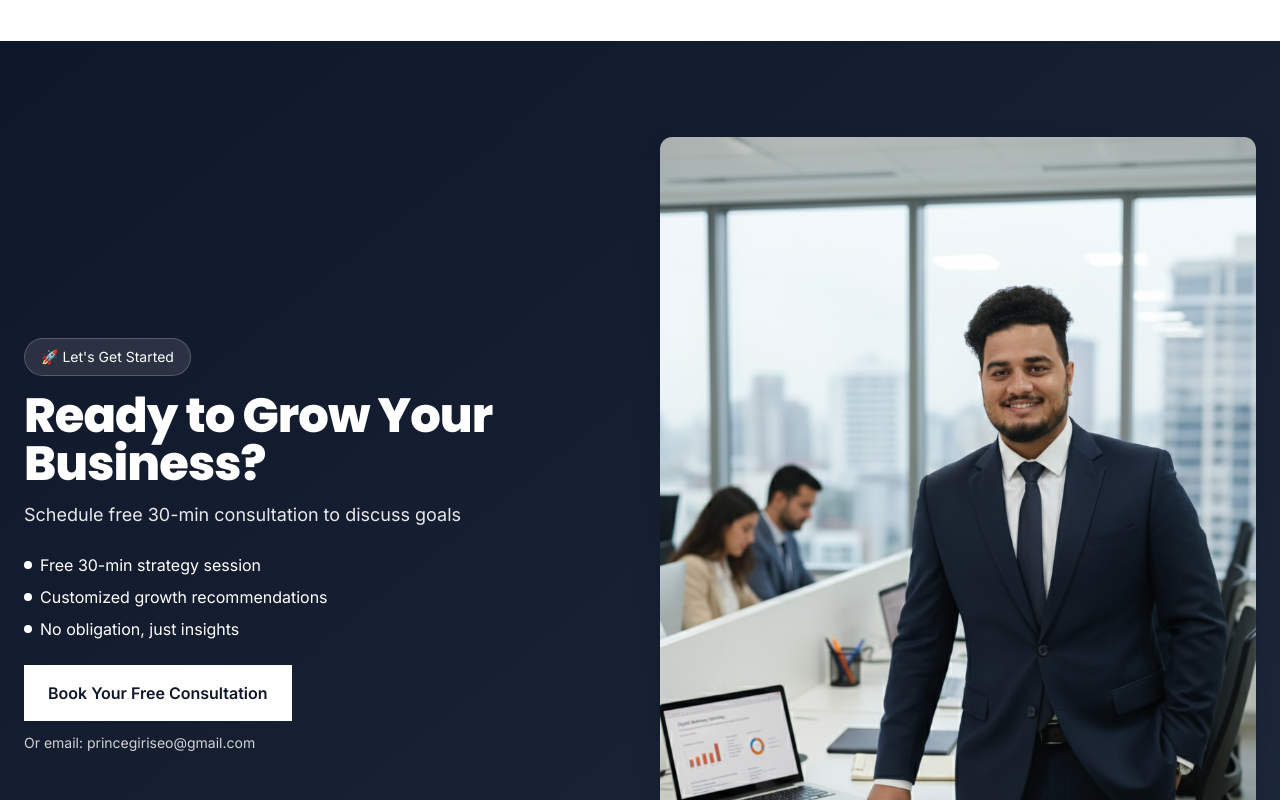
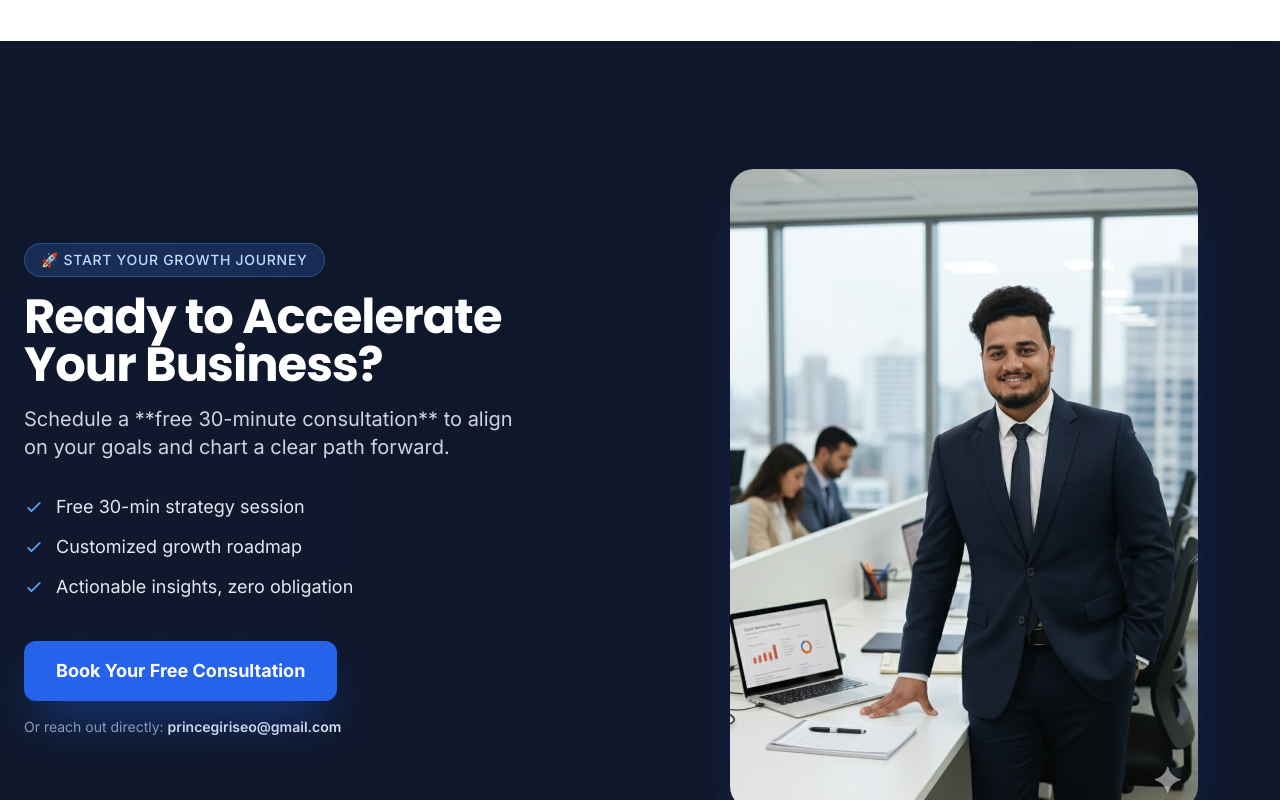
Before and after one commit to rgstartup/Prince-Giri-Personal-Portfolio-Website, a React (Vite) app: page / in a window 1280 px wide. Shown: the part 4680-5480 px from the top of the page. Built offline with nearby package versions, Linux system fonts and the light colour scheme.

Commit message:
CTA & email update

```diff
--- a/src/components/CTA.tsx
+++ b/src/components/CTA.tsx
@@ -1,28 +1,93 @@
 export function CTA() {
   return (
     <>
+      <section className="py-20 md:py-32 bg-slate-900 relative overflow-hidden">
+        {/* Subtle Geometric Pattern for Depth and Beauty (Blue Tones) */}
+        <div
+          className="absolute inset-0 opacity-15"
+          style={{
+            backgroundImage:
+              'radial-gradient(circle at 10% 50%, rgba(59, 130, 246, 0.1) 0%, transparent 50%), radial-gradient(circle at 90% 50%, rgba(30, 64, 175, 0.1) 0%, transparent 50%)',
+            backgroundSize: '100% 100%',
+          }}
+        ></div>
+        <div
+          className="absolute inset-0 opacity-[0.05]"
+          style={{
+            backgroundImage:
+              'linear-gradient(45deg, transparent 24%, rgba(255, 255, 255, .05) 25%, rgba(255, 255, 255, .05) 30%, transparent 31%, transparent 74%, rgba(255, 255, 255, .05) 75%, rgba(255, 255, 255, .05) 80%, transparent 81%), linear-gradient(-45deg, transparent 24%, rgba(255, 255, 255, .05) 25%, rgba(255, 255, 255, .05) 30%, transparent 31%, transparent 74%, rgba(255, 255, 255, .05) 75%, rgba(255, 255, 255, .05) 80%, transparent 81%)',
+            backgroundSize: '80px 80px',
+          }}
+        ></div>
 
+        <div className="container mx-auto px-4 md:px-6 relative z-10">
+          <div className="grid lg:grid-cols-2 gap-12 lg:gap-16 items-center text-white">
+            {/* Left Column - Content */}
+            <div>
+              {/* Tag/Badge: Light Blue/Indigo */}
+              <div className="inline-flex items-center gap-2 bg-blue-500/20 border border-blue-500/40 text-blue-200 rounded-full px-4 py-1.5 text-sm font-medium tracking-wider uppercase">
+                🚀 Start Your Growth Journey
+              </div>
 
-      <section className="py-24 bg-gradient-to-br from-slate-900 to-slate-800 relative overflow-hidden">
-        {/* <div className="absolute inset-0 bg-[linear-gradient(45deg,transparent_25%,rgba(255,255,255,.05)_25%,rgba(255,255,255,.05)_50%,transparent_50%,transparent_75%,rgba(255,255,255,.05)_75%,rgba(255,255,255,.05))] bg-[length:60px_60px]"></div> */}
-        <div className="container mx-auto px-6 grid lg:grid-cols-2 gap-10 items-center text-white">
-          <div>
-            <div className="inline-flex items-center gap-2 bg-white/10 border border-white/20 rounded-full px-4 py-2 text-sm">🚀 Let's Get Started</div>
-            <h2 className="mt-4 text-4xl md:text-5xl font-extrabold">Ready to Grow Your Business?</h2>
-            <p className="mt-3 text-white/90">Schedule free 30-min consultation to discuss goals</p>
-            <ul className="mt-6 space-y-2">
-              {['Free 30-min strategy session', 'Customized growth recommendations', 'No obligation, just insights'].map((b) => (
-                <li key={b} className="flex items-center gap-2"><span className="w-2 h-2 rounded-full bg-white"></span>{b}</li>
-              ))}
-            </ul>
-            <a href="#contact" className="mt-6 inline-flex items-center justify-center bg-white text-text-primary px-6 py-4 rounded-btn font-semibold shadow-lgx">Book Your Free Consultation</a>
-            <p className="mt-3 text-white/80 text-sm">Or email: princegiriseo@gmail.com</p>
-          </div>
-          <div className="flex justify-center">
-            <img src="/stand.png" alt="Prince Giri" className="w-full  rounded-xl shadow-lg" />
+              {/* Headline */}
+              <h2 className="mt-4 text-4xl sm:text-4xl lg:text-5xl font-bold leading-tight">
+                Ready to Accelerate Your Business?
+              </h2>
+
+              {/* Sub-Headline */}
+              <p className="mt-4 text-xl text-slate-300 max-w-lg">
+                Schedule a **free 30-minute consultation** to align on your goals and chart a clear path forward.
+              </p>
+
+              {/* Value Propositions */}
+              <ul className="mt-8 space-y-3">
+                {['Free 30-min strategy session', 'Customized growth roadmap', 'Actionable insights, zero obligation'].map((b) => (
+                  <li key={b} className="flex items-start gap-3 text-slate-200">
+                    {/* Checkmark Icon in Blue */}
+                    <svg
+                      className="w-5 h-5 text-blue-400 mt-1 flex-shrink-0"
+                      fill="none"
+                      stroke="currentColor"
+                      viewBox="0 0 24 24"
+                      xmlns="http://www.w3.org/2000/svg"
+                    >
+                      <path
+                        strokeLinecap="round"
+                        strokeLinejoin="round"
+                        strokeWidth="2"
+                        d="M5 13l4 4L19 7"
+                      ></path>
+                    </svg>
+                    <span className="text-lg">{b}</span>
+                  </li>
+                ))}
+              </ul>
+
+              {/* CTA Button: Stronger Blue with Hover/Shadow */}
+              <a
+                href="#contact"
+                className="mt-10 inline-flex items-center justify-center bg-blue-600 hover:bg-blue-700 transition-colors text-white text-lg px-8 py-4 rounded-xl font-bold shadow-2xl shadow-blue-600/50 transform hover:scale-[1.02] active:scale-[0.98] duration-300"
+              >
+                Book Your Free Consultation
+              </a>
+
+              {/* Alternative Contact */}
+              <p className="mt-4 text-slate-400 text-sm">
+                Or reach out directly: <span className="font-semibold text-slate-200">princegiriseo@gmail.com</span>
+              </p>
+            </div>
+
+            {/* Right Column - Image (Ensure your '/stand.png' is ready to go!) */}
+            <div className="mt-12 lg:mt-0 flex justify-center">
+              <img
+                src="/stand.png"
+                alt="Professional Consultant"
+                className="w-full h-[50%] lg:h-[50%] lg:w-[80%] rounded-3xl shadow-2xl shadow-blue-900/50 transform hover:scale-[1.02] transition-transform duration-500"
+                loading="lazy"
+              />
+            </div>
           </div>
         </div>
-
       </section>
     </>
   );
```
